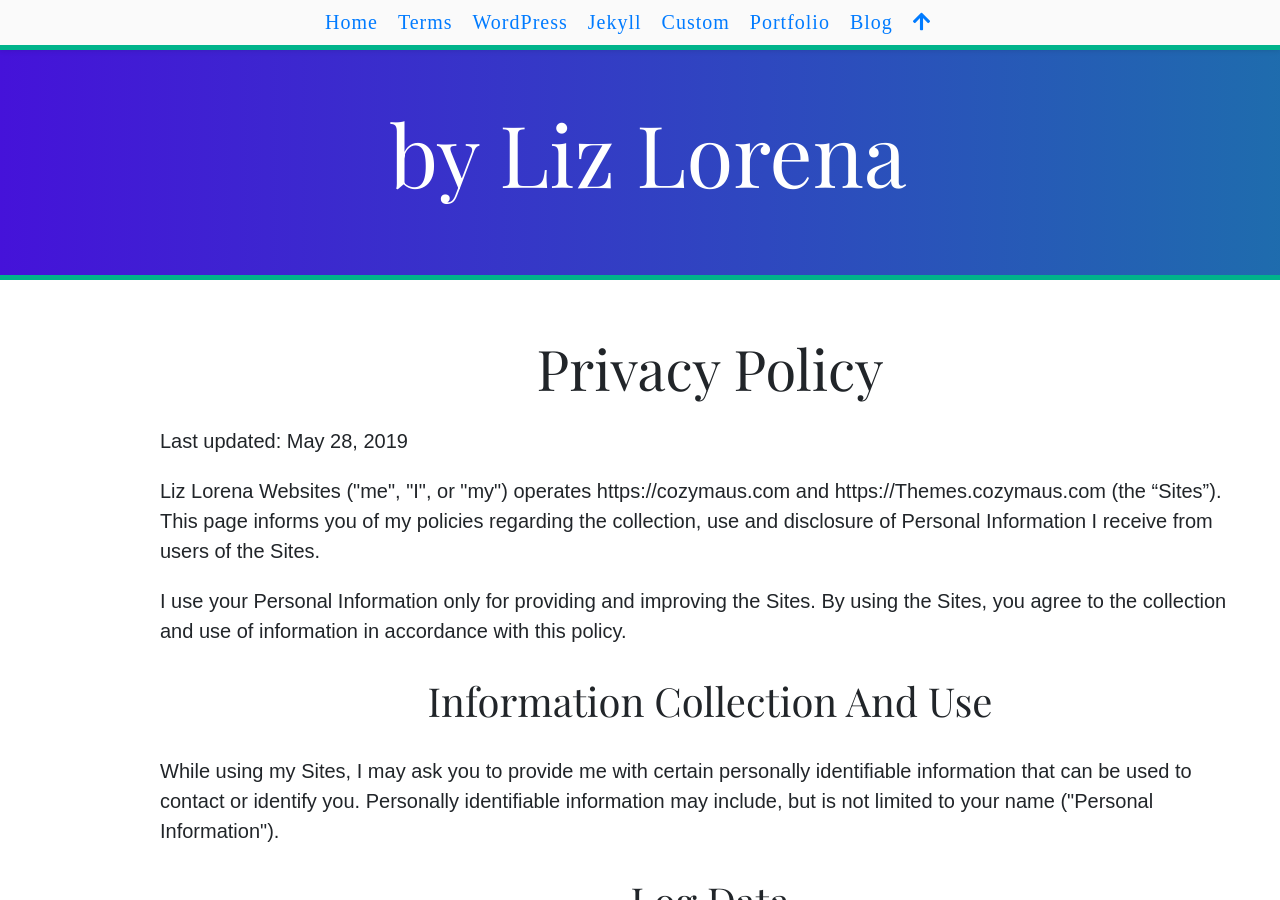
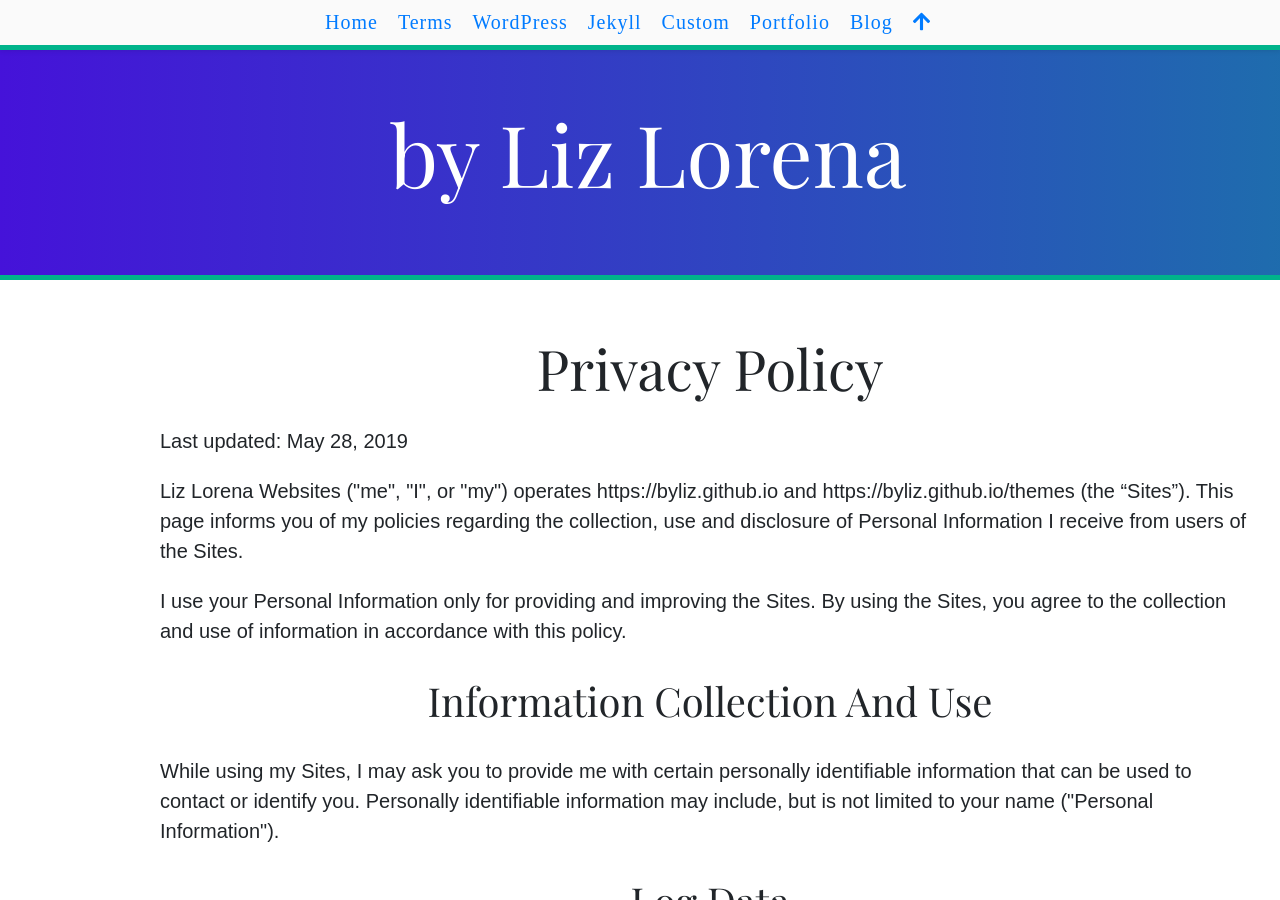
Before and after one commit to byliz/themes, a Jekyll site: the page built from pp/index.html, in a window 1280 px wide and 900 px high. Built offline with Jekyll 4.4.1, drawn with Linux system fonts in a browser that asks for light colours; nearby versions of some CDN libraries; some of the changed text lies outside the part shown.

Commit message:
Update index.html

```diff
--- a/pp/index.html
+++ b/pp/index.html
@@ -10,7 +10,7 @@
 
 <p>Last updated: May 28, 2019</p>
 
-<p>Liz Lorena Websites ("me", "I", or "my") operates https://cozymaus.com and https://Themes.cozymaus.com (the “Sites”). This page informs you of my policies regarding the collection, use and disclosure of Personal Information I receive from users of the Sites.</p>
+<p>Liz Lorena Websites ("me", "I", or "my") operates {{ site.url }} and {{ site.url }}/themes (the “Sites”). This page informs you of my policies regarding the collection, use and disclosure of Personal Information I receive from users of the Sites.</p>
 
 <p>I use your Personal Information only for providing and improving the Sites. By using the Sites, you agree to the collection and use of information in accordance with this policy.</p>
 
@@ -50,7 +50,7 @@
 
 <h2>Contact Us</h2>
 
-<p>If you have any questions about this Privacy Policy, please contact me at liz@cozymaus.com. Please include “Questions About Privacy Policy” in the subject.</p>
+<p>If you have any questions about this Privacy Policy, please contact me at hello@lizlorena.com. Please include “Questions About Privacy Policy” in the subject.</p>
 
 
 </div>
```
